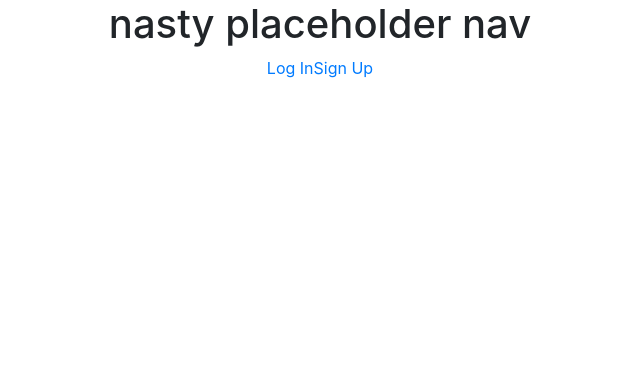
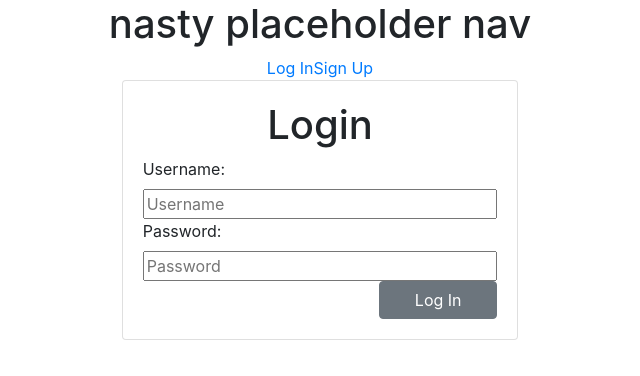
Before and after one commit to Saltiest-Hacker-News-Trolls-1/Front-End, a React (Create React App) app in the folder saltiest-hacker-news-trolls-1/: page /login in a window 1280 px wide. Shown: the top 376 px of the page, without its empty margins (320-960 px from the left). Built offline with nearby package versions, Linux system fonts and the light colour scheme.

Commit message:
completed login form

```diff
--- a/saltiest-hacker-news-trolls-1/src/App.js
+++ b/saltiest-hacker-news-trolls-1/src/App.js
@@ -1,5 +1,4 @@
 import React from 'react';
-import logo from './logo.svg';
 import './App.css';
 import "bootstrap/dist/css/bootstrap.min.css";
 import { Route, Link } from "react-router-dom";
--- a/saltiest-hacker-news-trolls-1/src/components/LoginForm.js
+++ b/saltiest-hacker-news-trolls-1/src/components/LoginForm.js
@@ -1,13 +1,53 @@
-import React, { useState, useEffect } from "react";
+import React, { /*useState, useEffect*/ } from "react";
+import { Card, CardBody, Button, Alert, Col } from 'reactstrap';
 import { withFormik, Form, Field } from "formik";
 import * as Yup from "yup";
 import axios from "axios";
 
-const LoginForm = () => {
-    return (null)
+const LoginForm = ({ errors, touched }) => {
+    return (
+        <div className="login-form">
+            <Col xs="12" md="8" lg="4" className="mx-auto">
+                <Card>
+                    <CardBody>
+                        <h1 className="text-center">Login</h1>
+                        <Form className="d-flex flex-column justify-content-around">
+                            <label className="text-left">Username:</label>
+                            <Field type="text" name="username" placeholder="Username" />
+                            {touched.username && errors.username && (
+                                <Alert color="danger">{errors.username}</Alert>
+                            )}
+                            <label className="text-left">Password:</label>
+                            <Field type="password" name="password" placeholder="Password" />
+                            {touched.password && errors.password && (
+                                <Alert color="danger">{errors.password}</Alert>
+                            )}
+                            <Button className="col-xs-12 col-sm-12 col-md-8 col-lg-4 mx-md-auto ml-lg-auto mr-lg-0">Log In</Button>
+                        </Form>
+                    </CardBody>
+                </Card>
+            </Col>
+        </div>
+    )
 }
 
 const FormikLoginForm = withFormik({
+    mapPropsToValues({ username, password }) {
+        return {
+            username: username || "",
+            password: password || ""
+        };
+    },
+    validationSchema: Yup.object().shape({
+        username: Yup.string().required(`Please enter a username.`),
+        password: Yup.string().required(`Please enter your password.`)
+    }),
+    handleSubmit(values, { setStatus }) {
+        axios
+            .post()
+            .then()
+            .catch();
+    }
 })(LoginForm)
 
 export default FormikLoginForm
```
